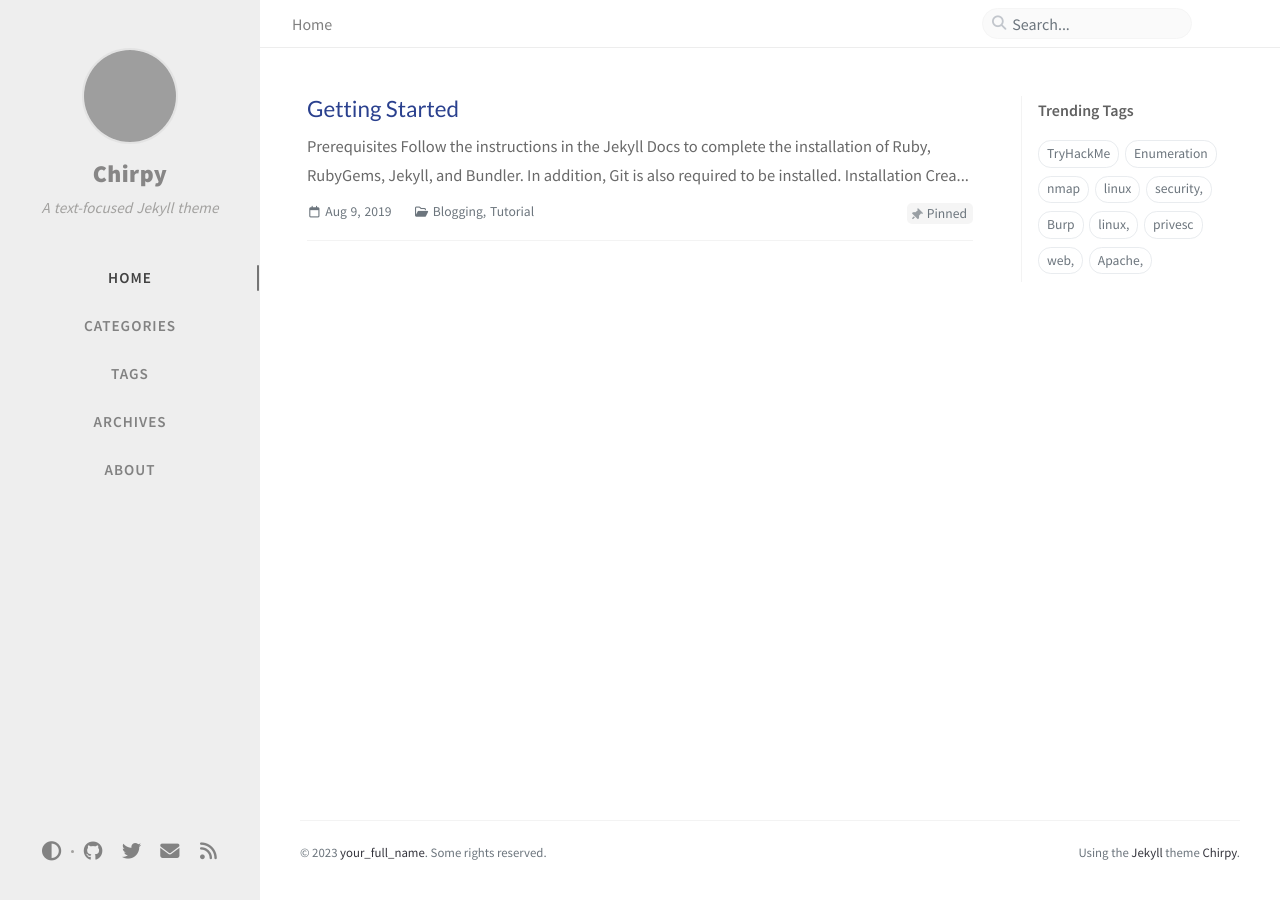
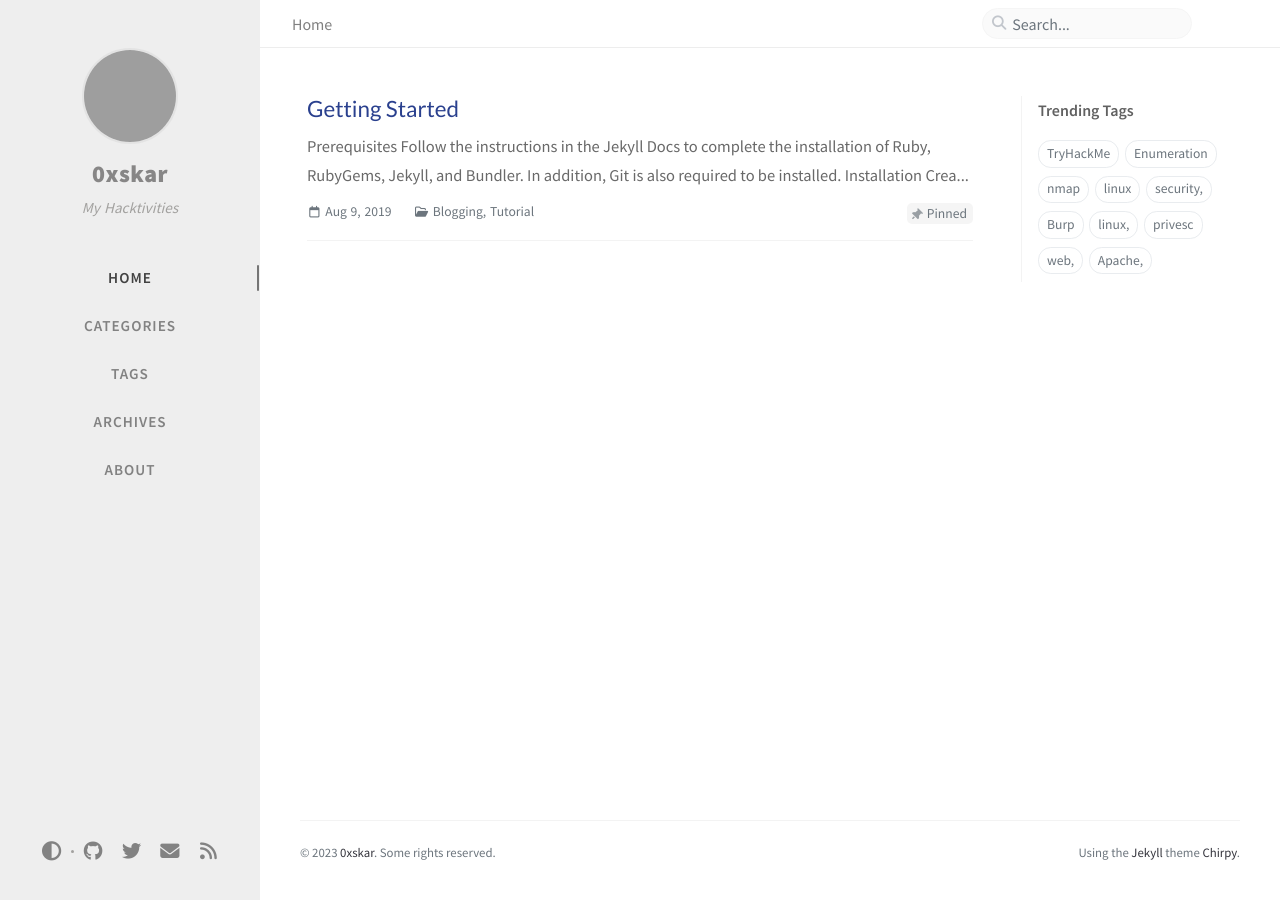
Before and after one commit to 0xskar/0xskar.github.io, a Jekyll site: the page built from index.html, in a window 1280 px wide. Built offline with Jekyll 4.4.1, drawn with Linux system fonts in a browser that asks for light colours; comment, search, counter and statistics services are not loaded; grey boxes are pictures that could not be loaded.

Commit message:
config updates

```diff
--- a/_config.yml
+++ b/_config.yml
@@ -14,36 +14,36 @@ lang: en
 
 
 # Change to your timezone › http://www.timezoneconverter.com/cgi-bin/findzone/findzone
-timezone: Asia/Shanghai
+timezone: America/Vancouver
 
 # jekyll-seo-tag settings › https://github.com/jekyll/jekyll-seo-tag/blob/master/docs/usage.md
 # ↓ --------------------------
 
-title: Chirpy                          # the main title
+title: 0xskar                          # the main title
 
-tagline: A text-focused Jekyll theme   # it will display as the sub-title
+tagline: My Hacktivities   # it will display as the sub-title
 
 description: >-                        # used by seo meta and the atom feed
-  A minimal, responsive, and powerful Jekyll theme for presenting professional writing.
+  A collection of my walkthroughs and lessons.
 
 # fill in the protocol & hostname for your site, e.g., 'https://username.github.io'
 url: ''
 
 github:
-  username: github_username             # change to your github username
+  username: 0xskar             # change to your github username
 
 twitter:
-  username: twitter_username            # change to your twitter username
+  username: 0xskar            # change to your twitter username
 
 social:
   # Change to your full name.
   # It will be displayed as the default author of the posts and the copyright owner in the Footer
-  name: your_full_name
-  email: example@domain.com             # change to your email address
+  name: 0xskar
+  email: 0xskar@proton.me             # change to your email address
   links:
     # The first element serves as the copyright owner's link
-    - https://twitter.com/username      # change to your twitter homepage
-    - https://github.com/username       # change to your github homepage
+    - https://twitter.com/0xskar      # change to your twitter homepage
+    - https://github.com/0xskar       # change to your github homepage
     # Uncomment below to add more social links
     # - https://www.facebook.com/username
     # - https://www.linkedin.com/in/username
```
